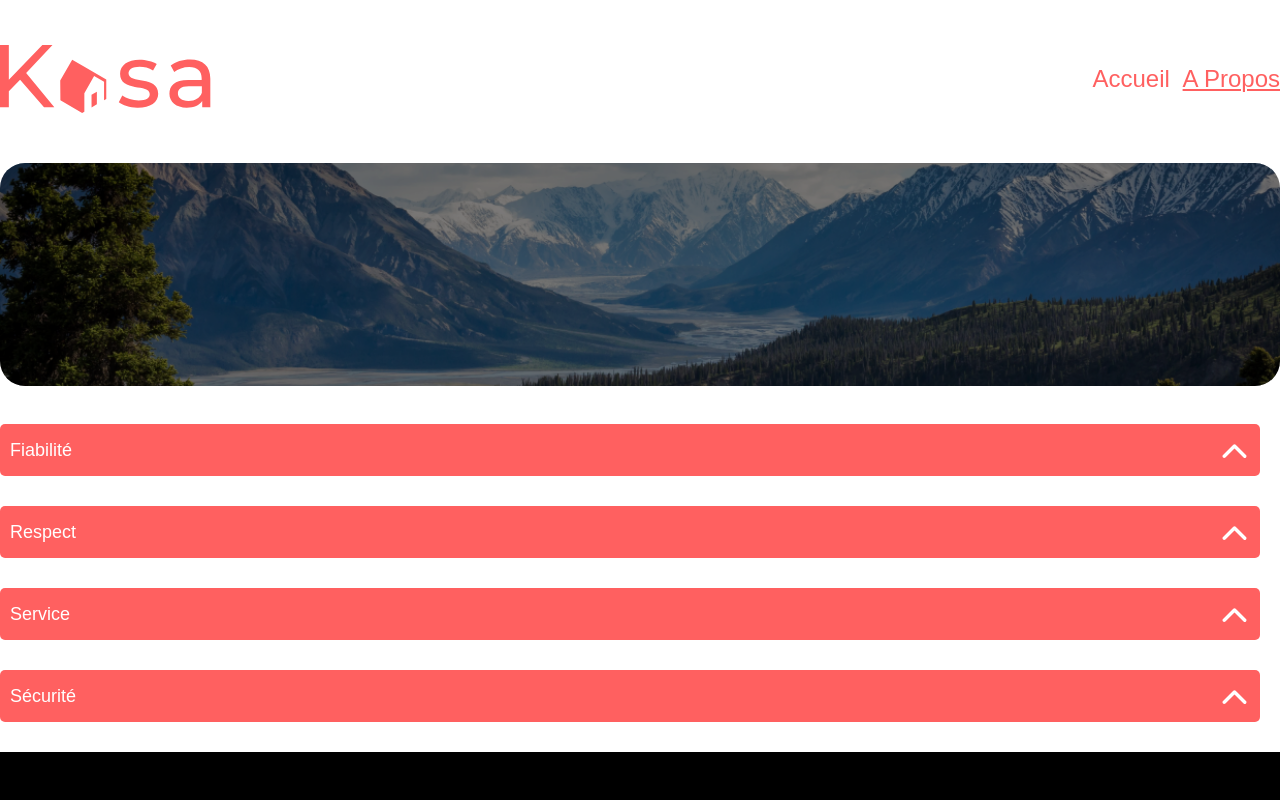
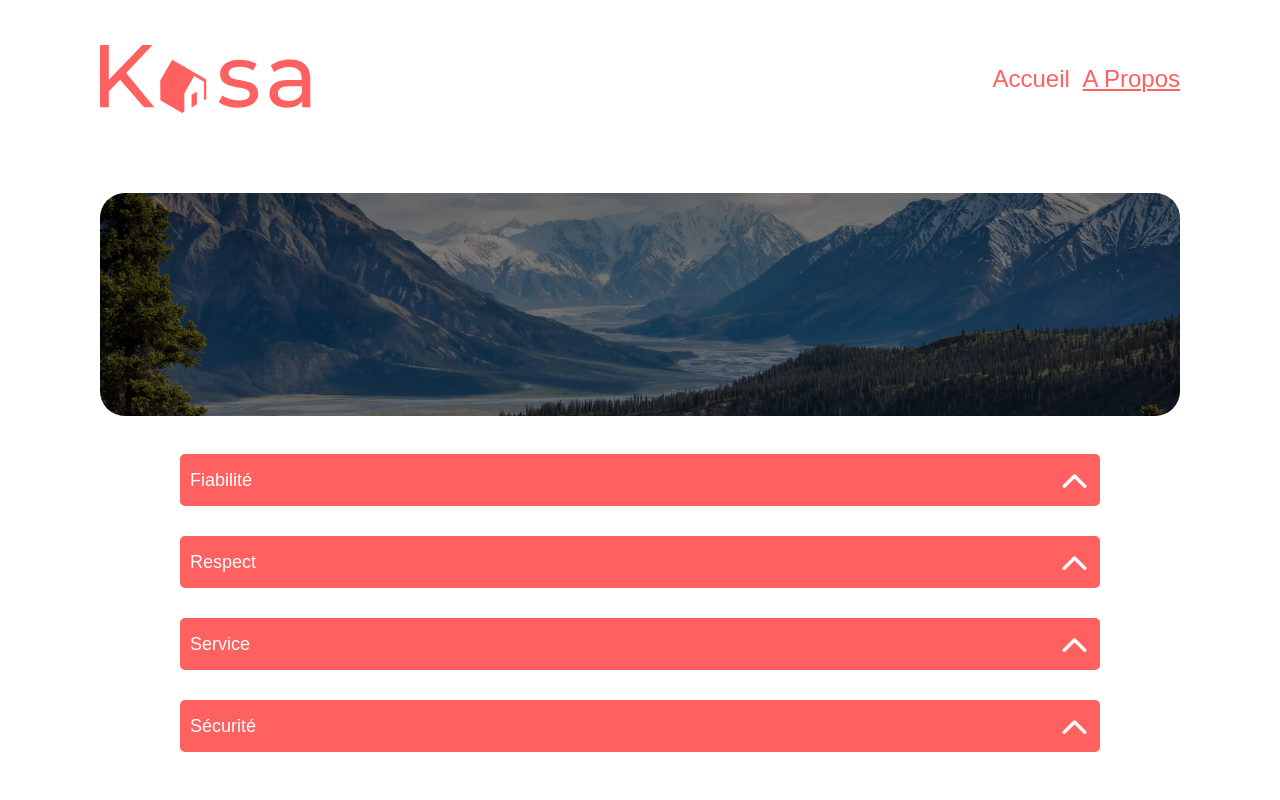
Before and after one commit to SarraJEE/P8_kasa, a React (Create React App) app: page /about in a window 1280 px wide. Shown: the top 800 px of the page. Built offline with nearby package versions, Linux system fonts and the light colour scheme.

Commit message:
Adaptation de la css pour mobile

```diff
--- a/src/components/Banner/banner.scss
+++ b/src/components/Banner/banner.scss
@@ -1,7 +1,7 @@
 .banner {
   height: 223px;
-  margin-top: 50px;
   margin-bottom: 38px;
+  width: 100%;
   position: relative;
   @media screen and (max-width: 768px) {
     height: 111px;
--- a/src/components/Cards/cards.scss
+++ b/src/components/Cards/cards.scss
@@ -5,8 +5,7 @@
     justify-content: space-between;
     border-radius: 25px;
     background: #F6F6F6;
-    padding: 56px;
-    margin-bottom: 50px;
+    padding: 50px;
 
     @media screen and (max-width: 768px) {
         flex-direction:column;
@@ -18,7 +17,6 @@
 
 .card {
     width: 32%;
-    height: 35%;
     position: relative;
     margin-bottom: 20px;
     animation: fadeInUp 600ms ease-in-out;
--- a/src/components/Collapse/Collapse.jsx
+++ b/src/components/Collapse/Collapse.jsx
@@ -1,5 +1,4 @@
 import React, { useState } from 'react';
-import './Collapse.scss';
 
 // Le composant Collapse accepte les propriétés (props) title et content
 export default function Collapse({ title, content }) {
--- a/src/components/Collapse/Collapse.scss
+++ b/src/components/Collapse/Collapse.scss
@@ -5,7 +5,6 @@
         color: #FFF;
         border-radius: 5px;
         padding: 10px;
-        width: calc(100% - 20px);
         display: flex;
         align-items: center;
         justify-content: space-between;
@@ -26,7 +25,6 @@
         }
     }
     &-content {
-        width: calc(100% - 20px);
         padding: 20px;
         background-color: #F6F6F6;
         color: #FF6060;
--- a/src/components/FicheLogement/FicheLogement.scss
+++ b/src/components/FicheLogement/FicheLogement.scss
@@ -14,6 +14,10 @@ Fiche-container {
     display: flex;
     justify-content: space-between;
     margin-bottom: 31px;
+
+    @media screen and (max-width: 768px) {
+        flex-direction: column;
+    }
 
     &__titletags {
         display: flex;
@@ -32,6 +36,11 @@ Fiche-container {
                 font-weight: 500;
                 line-height: 142.6%;
 
+                @media screen and (max-width: 768px) {
+                    font-size: 18px;
+
+                }
+
             }
 
             .endroit-logement {
@@ -39,6 +48,11 @@ Fiche-container {
                 font-size: 18px;
                 font-weight: 500;
                 line-height: 142.6%;
+
+                @media screen and (max-width: 768px) {
+                    font-size: 14px;
+
+                }
             }
         }
 
@@ -54,6 +68,11 @@ Fiche-container {
         display: flex;
         flex-direction: column;
         justify-content: center;
+
+        @media screen and (max-width: 768px) {
+            flex-direction: row-reverse;
+            justify-content: space-between;
+        }
 
         &__nom-prop {
             display: flex;
@@ -76,6 +95,11 @@ Fiche-container {
                 width: 64px;
                 height: 64px;
                 object-fit: cover;
+
+                @media screen and (max-width: 768px) {
+                    width: 32px;
+                    height: 32px;
+                }
             }
         }
 
@@ -86,27 +110,44 @@ Fiche-container {
             justify-content: flex-end;
             margin-top: 20px;
 
+            @media screen and (max-width: 768px) {
+                height: 18px;
+            }
+
             .etoile {
                 width: 100%;
                 height: 36px;
                 margin-right: -157px;
 
+
             }
 
-            .etoileF {
-                width: 196px;
-                height: 36px;
-                margin-right: -161px;
-
-            }
         }
     }
 }
 
 .description-centent {
-    width: 100%;
     display: flex;
-    justify-content: center;
     gap: 76px;
 
+    @media screen and (max-width: 768px) {
+        flex-direction: column;
+    }
+
+    &__description {
+        width: 60%;
+
+        @media screen and (max-width: 768px) {
+            width: 100%;
+        }
+    }
+
+    &__equipement {
+        width: 60%;
+
+        @media screen and (max-width: 768px) {
+            width: 100%;
+        }
+
+    }
 }
--- a/src/components/Header/header.scss
+++ b/src/components/Header/header.scss
@@ -3,11 +3,16 @@
     justify-content: space-between;
     align-items: center;
     margin-top: 45px;
-    margin-bottom: 50px;
-
+    margin-bottom: 30px;
+    padding-left: 100px;
+    padding-right: 100px;
     @media screen and (max-width: 768px) {
         margin-top: 20px;
+        padding-left: 20px;
+        padding-right: 20px;
+        margin-bottom: 7px;
     }
+
     &_fig {
         display: flex;
         align-items: flex-start;
@@ -16,9 +21,9 @@
             width: 100%;
             height: 68px;
 
+
             @media screen and (max-width: 768px) {
                 height: 47px;
-
             }
         }
     }
--- a/src/components/Slideshow/Slideshow.scss
+++ b/src/components/Slideshow/Slideshow.scss
@@ -1,21 +1,15 @@
 .slide {
-  display: flex;
   position: relative;
-  width: 100%;
   height: 415px;
-  margin: 2% 0;
+  margin-bottom: 30px;
 
+  @media screen and (max-width: 768px) {
+    height: 255px;
+
+  }
 }
 
 .slider {
-  width: 100%;
-  height: 100%;
-  position: absolute;
-  left: 0%;
-  right: 0%;
-  top: 0%;
-  bottom: 0%;
-  border-radius: 25px;
   opacity: 0;
   transition: opacity ease-in-out 0.6s; //petit effet d'apparition progressive de l'image dans le slide
 
@@ -25,22 +19,21 @@
     height: 100%;
     object-fit: cover;
     position: absolute;
-    left: 0%;
-    right: 0%;
-    top: 0%;
-    bottom: 0%;
-    mix-blend-mode: normal;
-    border-radius: 10px;
+    border-radius: 25px;
 
   }
 
   &__number {
     position: absolute;
-    bottom: 10px;
+    bottom: 24px;
     right: 50%;
     color: #fff;
-    font-size: 16px;
-    font-weight: bold;
+    font-size: 18px;
+    font-weight: 500;
+    @media screen and (max-width: 768px) {
+      display: none;
+
+    }
   }
 
 }
@@ -50,7 +43,7 @@
 }
 
 .right-Arrow {
-  background-image:  url("../../assets/images/carrousel/arrowRight.svg");
+  background-image: url("../../assets/images/carrousel/arrowRight.svg");
   position: absolute;
   top: 42%;
   right: 2%;
@@ -58,6 +51,12 @@
   width: 46px;
   height: 79px;
   cursor: pointer;
+
+  @media screen and (max-width: 768px) {
+    width: 24px;
+    height: 24px;
+
+  }
 }
 
 .left-Arrow {
--- a/src/components/Tag/tag.scss
+++ b/src/components/Tag/tag.scss
@@ -1,19 +1,23 @@
 .tag-container {
     display: flex;
-    &__button {
-        display: flex;
-        align-items: center;
-        justify-content: center;
+    width: 115px;
+    height: 25px;
     text-align: center;
     background: #ff6060;
-        width: 115px;
-        height: 25px;
     color: #ffffff;
     margin-top: 4%;
     font-size: 14px;
     font-weight: 500;
     border-radius: 10px;
     margin-right: 10px;
-        padding: 3px 31px 2px 30px;
+    @media screen and (max-width: 768px) {
+        width: 84px;
+        height: 18px;
+        font-size: 10px;
+    }
+    &__button {
+        width: 100%;
+        height: 100%;
+        padding: 4px;
     }
 }
--- a/src/pages/About/About.jsx
+++ b/src/pages/About/About.jsx
@@ -9,7 +9,7 @@ function About() {
     return (
         <main>
         <Banner texte="" image={imgAboutBanner} alt="Image d'un paysage"/>
-        <div>
+        <div className="allCollapses">
         <Collapse
         title="Fiabilité"
         content="Les annonces postées sur Kasa garantissent une fiabilité totale. Les photos sont conformes aux logements, et toutes les informations sont régulièrement vérifiées par nos équipes."
--- a/src/pages/About/About.scss
+++ b/src/pages/About/About.scss
@@ -0,0 +1,9 @@
+.allCollapses{
+    padding-left: 80px;
+    padding-right: 80px;
+    @media screen and (max-width: 768px) {
+        padding-left: 0px;
+        padding-right: 0px;
+        width: 100%;
+      }
+}
--- a/src/sass/base/main.scss
+++ b/src/sass/base/main.scss
@@ -15,14 +15,14 @@
 
   main {
     max-width: 1440px;
-
+    padding: 50px 100px;
 
     @media screen and (max-width: 1024px) {
       padding: 27px 25px;
     }
 
     @media screen and (max-width: 768px) {
-      padding: 20px 19px;
+      padding: 20px 20px;
     }
   }
 
--- a/src/sass/index.scss
+++ b/src/sass/index.scss
@@ -5,6 +5,7 @@
 @import "../components/Banner/banner.scss";
 @import "../components/Cards/cards.scss";
 @import "../components/Collapse/Collapse.scss";
+@import "../pages/About/About.scss";
 @import "../components/Error/Error.scss";
 @import "../components/Slideshow/Slideshow.scss";
 @import "../components/Tag/tag.scss";
```
Also changed, not shown: src/assets/images/carrousel/arrowLeft.svg, src/assets/images/carrousel/arrowRight.svg. Lines whose indentation alone changed are shown as unchanged.
